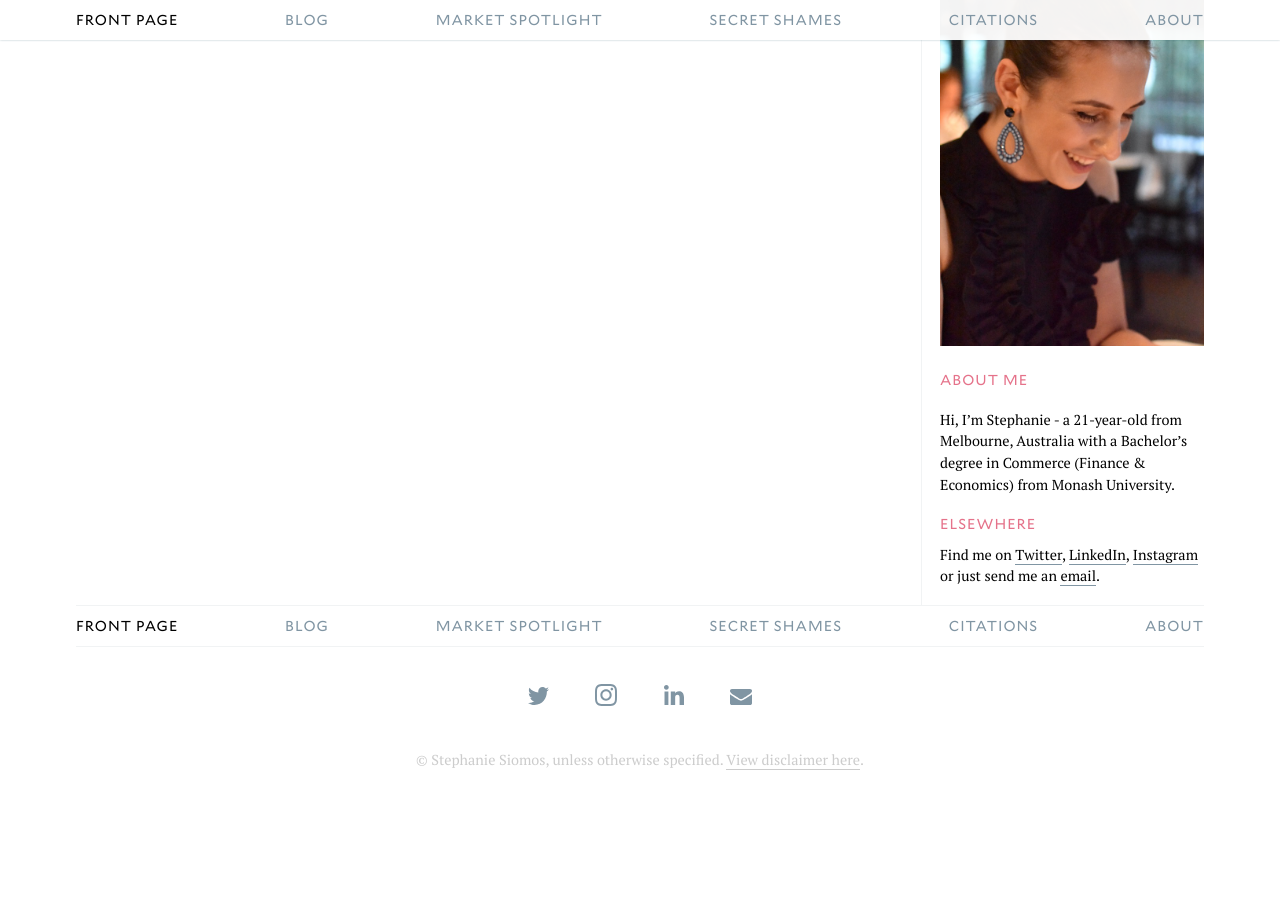
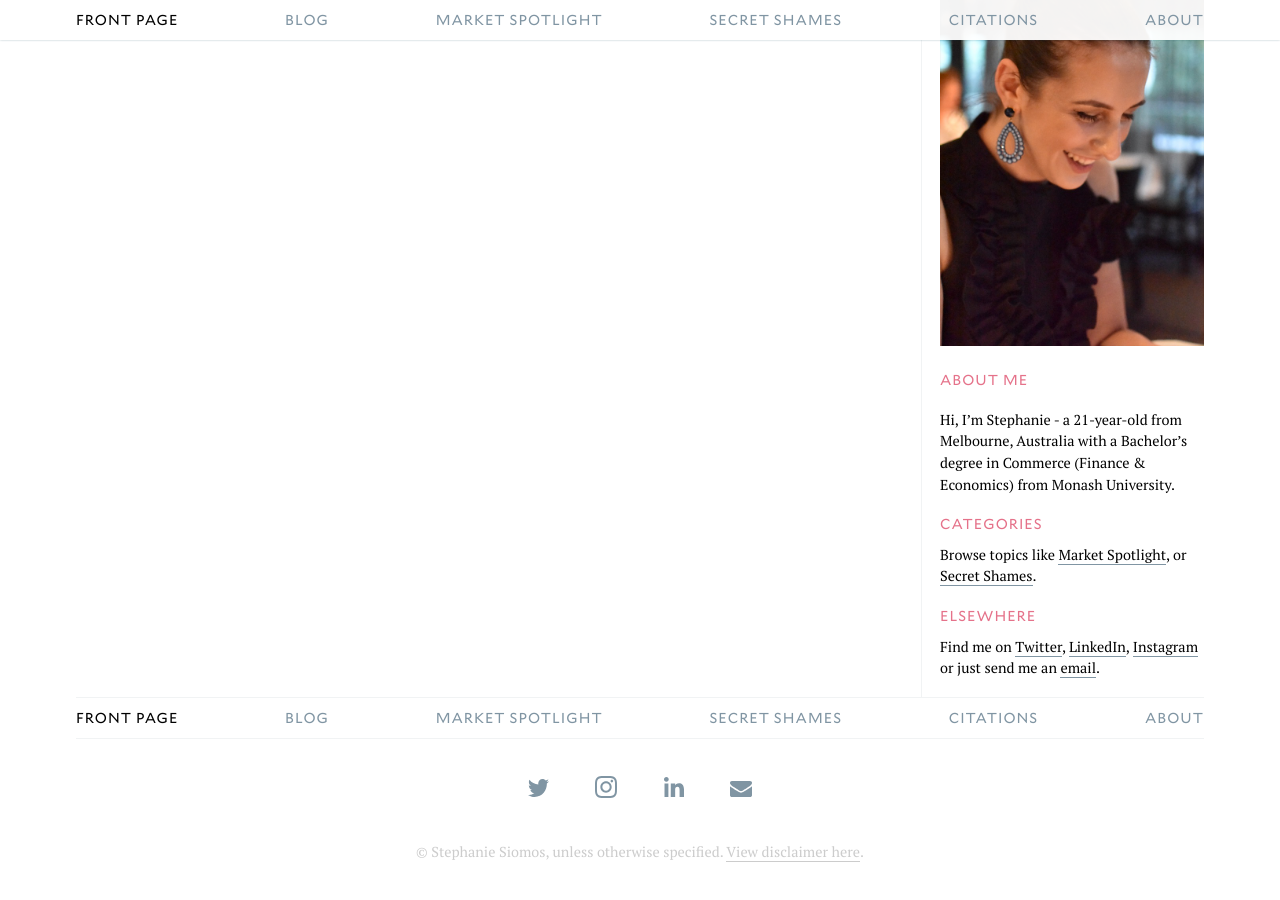
Before and after one commit to cjmlgrto/siomi.net, a Jekyll site: the page built from index.html, in a window 1280 px wide and 900 px high, scrolled down 1229 px. Built offline with Jekyll 4.4.1, drawn with Linux system fonts in a browser that asks for light colours; before the commit the page ends 2037 px from its top, so only the background shows below that.

Commit message:
Update sidebar

```diff
--- a/_includes/sidebar.html
+++ b/_includes/sidebar.html
@@ -5,6 +5,10 @@
 		<p>{{ site['Description'] | markdownify }}</p>
 	</div>
 	<div class="segment">
+		<h3>Categories</h3>
+		<p>Browse topics like {% for category in site['categories'] %}{% if category['title'] != 'Blog' %}{% if forloop.rindex < 2 %} or {% endif %}<a href="{{ category['url'] }}"/>{{ category['title'] }}</a>{% if forloop.last != true %}, {% endif %}{% endif %}{% endfor %}.</p>
+	</div>
+	<div class="segment">
 		<h3>Elsewhere</h3>
 		<p>Find me on <a href="{{ site['Twitter URL'] }}">Twitter</a>, <a href="{{ site['LinkedIn URL'] }}">LinkedIn</a>, <a href="site['Instagram URL']">Instagram</a> or just send me an <a href="mailto:{{ site['Email Address'] }}">email</a>.</p>
 	</div>
```
